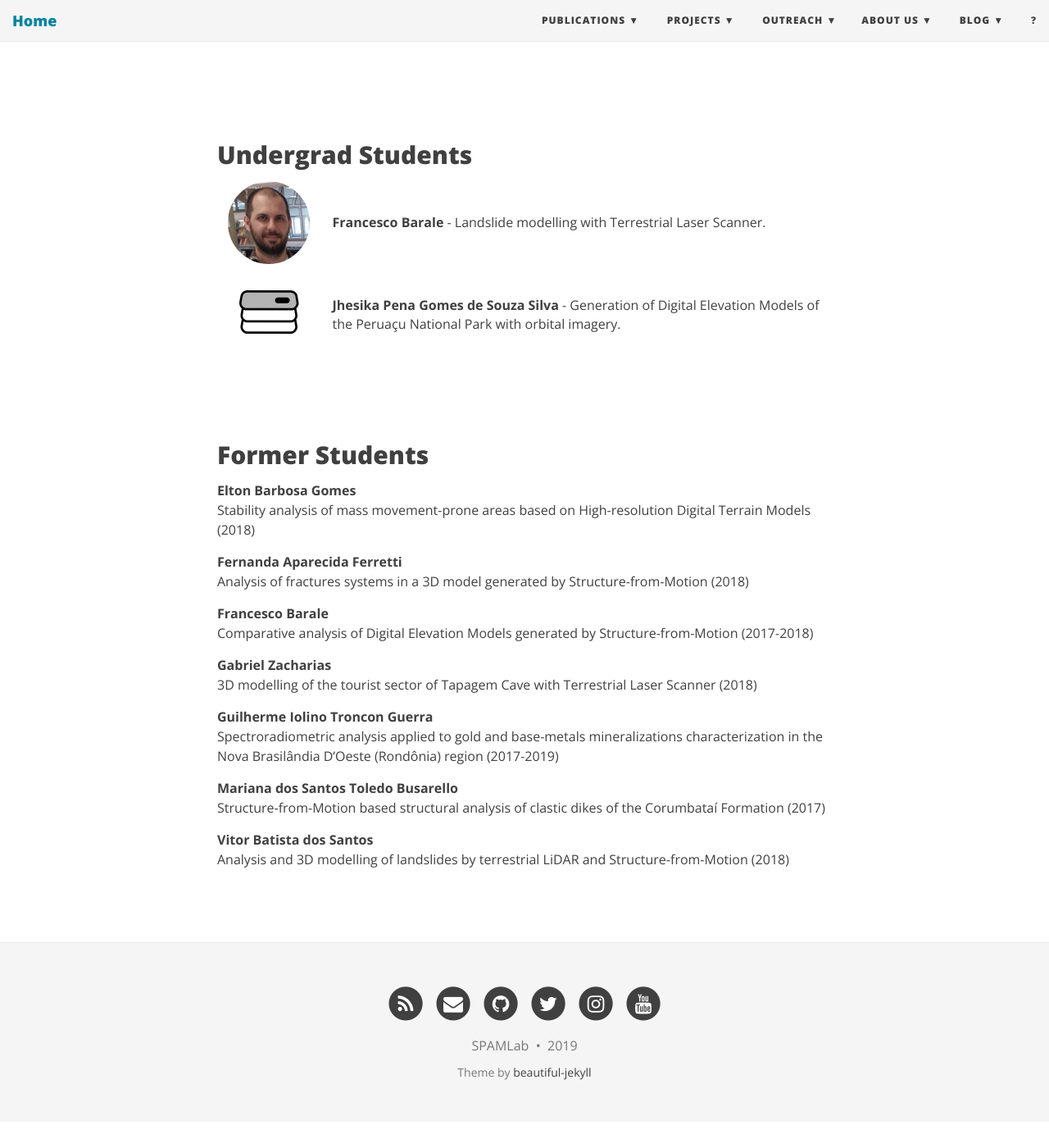
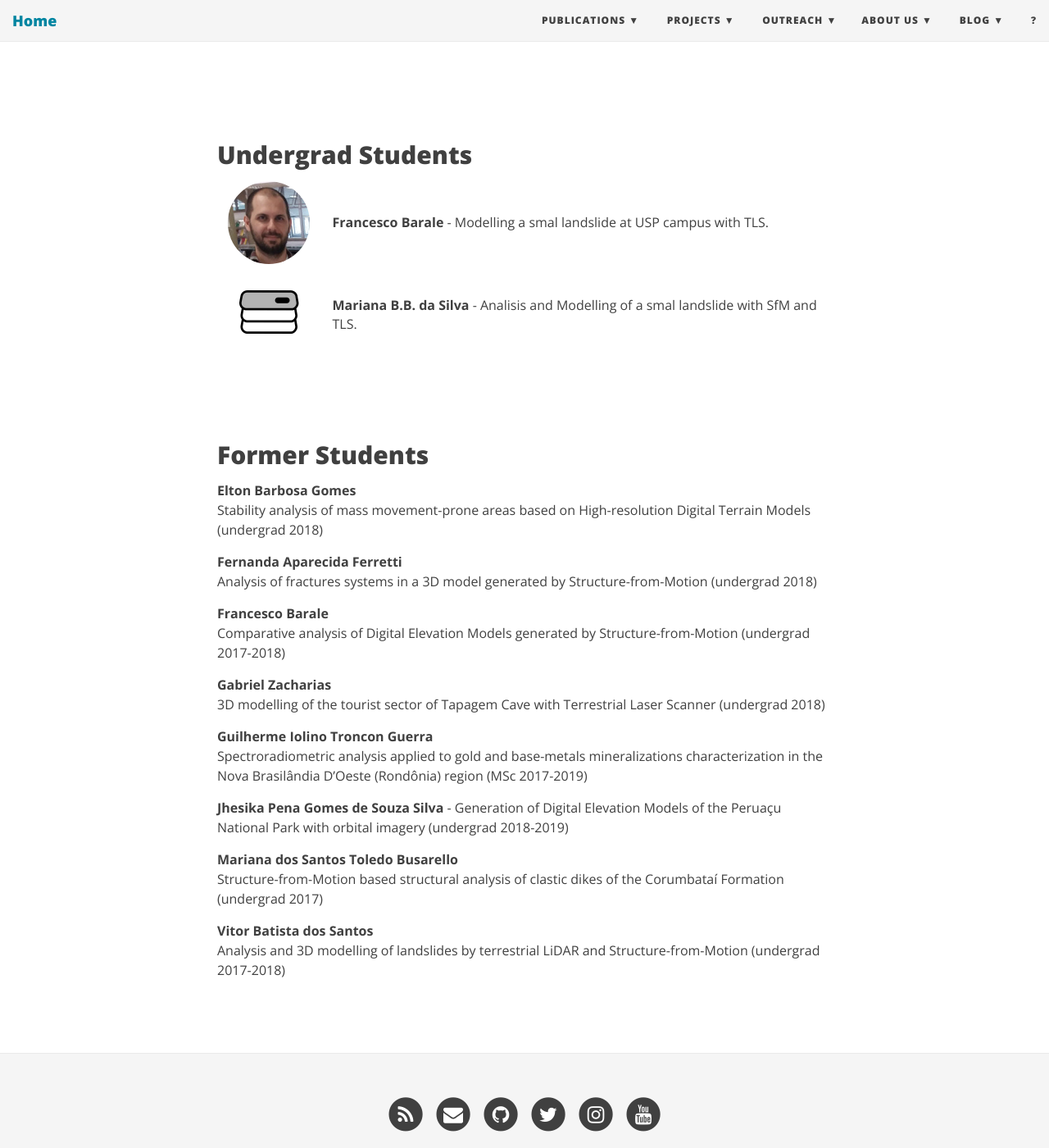
Before and after one commit to SPAMLab/SPAMLab.github.io, a Jekyll site: the page built from people.md, in a window 1280 px wide and 1400 px high, scrolled down 2050 px. Shown: the whole window at 82% size. Built offline with Jekyll 4.4.1, drawn with Linux system fonts in a browser that asks for light colours; nearby versions of some CDN libraries; before the commit the page ends 3418 px from its top, so only the background shows below that.

Commit message:
updated students

```diff
--- a/people.md
+++ b/people.md
@@ -98,11 +98,11 @@ My ORCiD is [0000-0001-5073-5572](http://orcid.org/0000-0001-5073-5572). My Latt
 <table class="table-borderless" style="width:100%">
   <tr>
     <td width="17%"> <img src="/img/people/francesco.jpg" class="img-circle" width="99%"> </td>
-    <td width="83%"> <b>Francesco Barale</b> - Landslide modelling with Terrestrial Laser Scanner. </td>
+    <td width="83%"> <b>Francesco Barale</b> - Modelling a smal landslide at USP campus with TLS. </td>
   </tr>
   <tr>
     <td width="17%"> <img src="/img/logos/spamlab_avatar.png" class="img-circle" width="99%"> </td>
-    <td width="83%"> <b>Jhesika Pena Gomes de Souza Silva</b> - Generation of Digital Elevation Models of the Peruaçu National Park with orbital imagery. </td>
+    <td width="83%"> <b>Mariana B.B. da Silva</b> - Analisis and Modelling of a smal landslide with SfM and TLS. </td>
   </tr>
 </table>
 
@@ -114,23 +114,25 @@ My ORCiD is [0000-0001-5073-5572](http://orcid.org/0000-0001-5073-5572). My Latt
 
 ## Former Students
 **Elton Barbosa Gomes**
-Stability analysis of mass movement-prone areas based on High-resolution Digital Terrain Models (2018)
+Stability analysis of mass movement-prone areas based on High-resolution Digital Terrain Models (undergrad 2018)
 
 **Fernanda Aparecida Ferretti**
-Analysis of fractures systems in a 3D model generated by Structure-from-Motion (2018)
+Analysis of fractures systems in a 3D model generated by Structure-from-Motion (undergrad 2018)
 
 **Francesco Barale**
-Comparative analysis of Digital Elevation Models generated by Structure-from-Motion (2017-2018)
+Comparative analysis of Digital Elevation Models generated by Structure-from-Motion (undergrad 2017-2018)
 
 **Gabriel Zacharias**
-3D modelling of the tourist sector of Tapagem Cave with Terrestrial Laser Scanner (2018)
+3D modelling of the tourist sector of Tapagem Cave with Terrestrial Laser Scanner (undergrad 2018)
 
 **Guilherme Iolino Troncon Guerra**
-Spectroradiometric analysis applied to gold and base-metals mineralizations characterization in the Nova Brasilândia D’Oeste (Rondônia) region (2017-2019)
+Spectroradiometric analysis applied to gold and base-metals mineralizations characterization in the Nova Brasilândia D’Oeste (Rondônia) region (MSc 2017-2019)
+
+**Jhesika Pena Gomes de Souza Silva** - Generation of Digital Elevation Models of the Peruaçu National Park with orbital imagery (undergrad 2018-2019)
 
 **Mariana dos Santos Toledo Busarello**
-Structure-from-Motion based structural analysis of clastic dikes of the Corumbataí Formation (2017)
+Structure-from-Motion based structural analysis of clastic dikes of the Corumbataí Formation (undergrad 2017)
 
 **Vitor Batista dos Santos**
-Analysis and 3D modelling of landslides by terrestrial LiDAR and Structure-from-Motion (2018)
+Analysis and 3D modelling of landslides by terrestrial LiDAR and Structure-from-Motion (undergrad 2017-2018)
 &nbsp;
```
Also changed, not shown: 1 other file.
